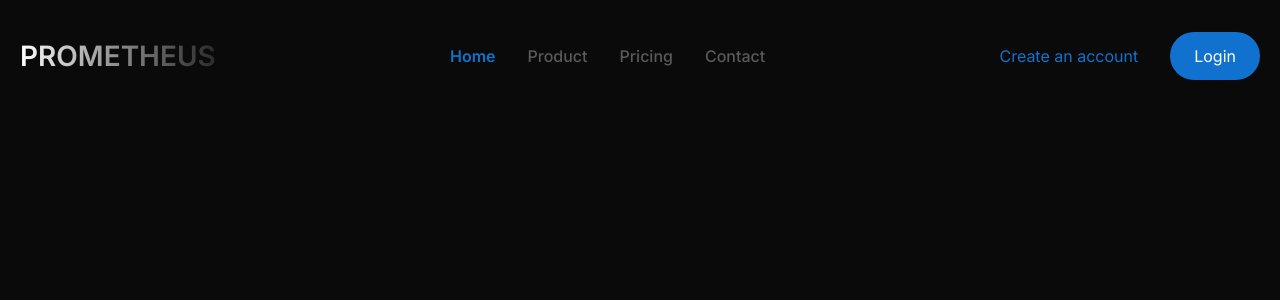
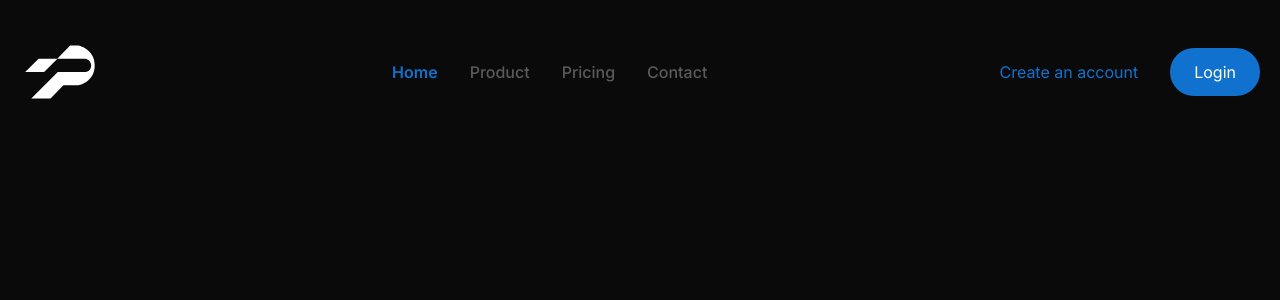
Before and after one commit to andrew-0210/prometheus, a Next.js app: page / in a window 1280 px wide. Shown: the top 300 px of the page. Built offline with nearby package versions, Linux system fonts and the light colour scheme.

Commit message:
logo-updated

```diff
--- a/src/components/layout/Navbar.tsx
+++ b/src/components/layout/Navbar.tsx
@@ -4,6 +4,8 @@ import Link from "next/link";
 import Button from "../ui/Button";
 import { usePathname, useRouter } from "next/navigation";
 import clsx from "clsx";
+import Image from "next/image";
+import prometheus_logo from "@/assets/prometheus_logo.svg";
 
 export default function Navbar() {
   const router = useRouter();
@@ -20,9 +22,14 @@ export default function Navbar() {
   return (
     <header className="fixed z-50 w-full">
       <nav className="container mx-[0.5rem] my-[1rem] flex items-center px-[1.25rem] py-[1rem]">
-        <p className="bg-gradient-to-r from-[#fff] to-[#2a2a2a] bg-clip-text text-[1.75rem] font-semibold uppercase leading-[1] tracking-[-1.25] text-transparent">
-          Prometheus
-        </p>
+        <div className="relative h-[3.75rem] w-[3.75rem] md:h-[5rem] md:w-[5rem]">
+          <Image
+            src={prometheus_logo}
+            alt="company logo"
+            fill
+            className="object-contain"
+          />
+        </div>
         <ul className="hidden flex-1 justify-center sm:flex">
           {navLinks.map((link, i) => {
             const isActive =
```
Also changed, not shown: src/assets/prometheus_logo.png (added), src/assets/prometheus_logo.svg (added).
